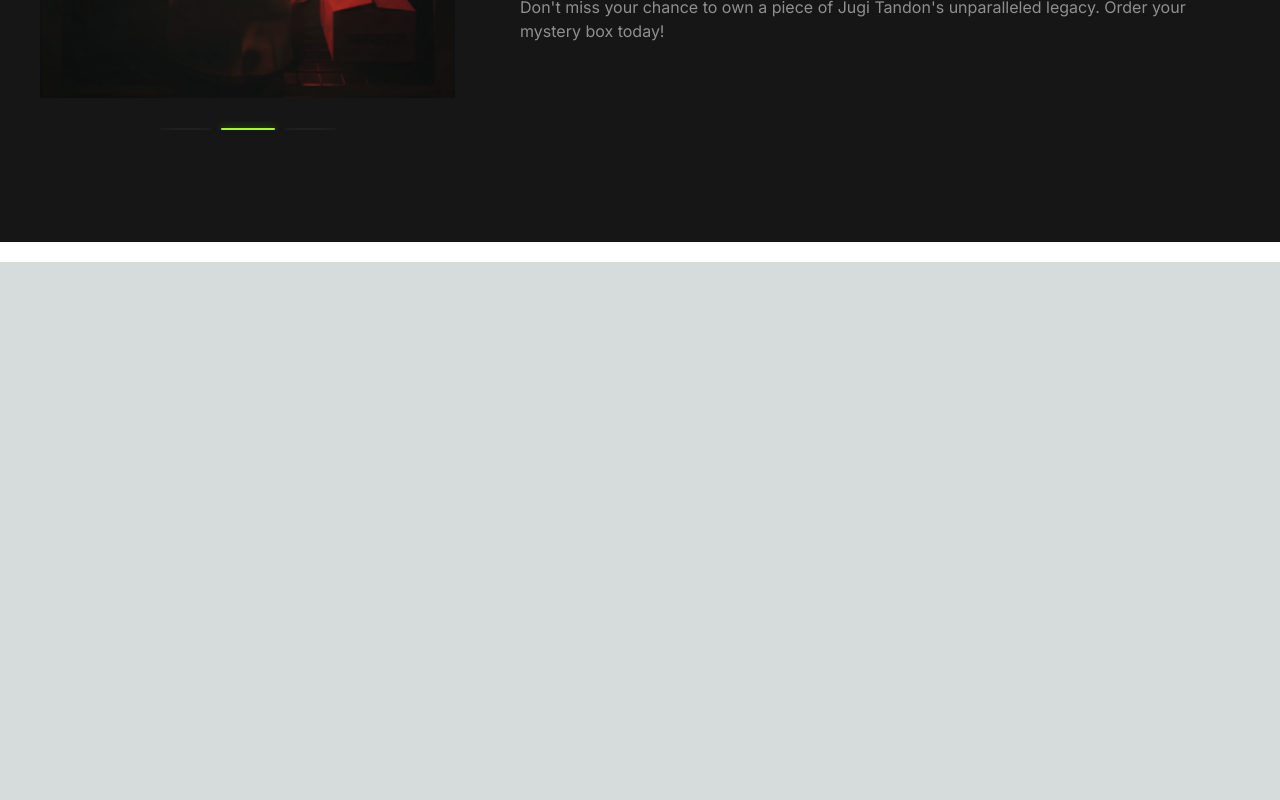
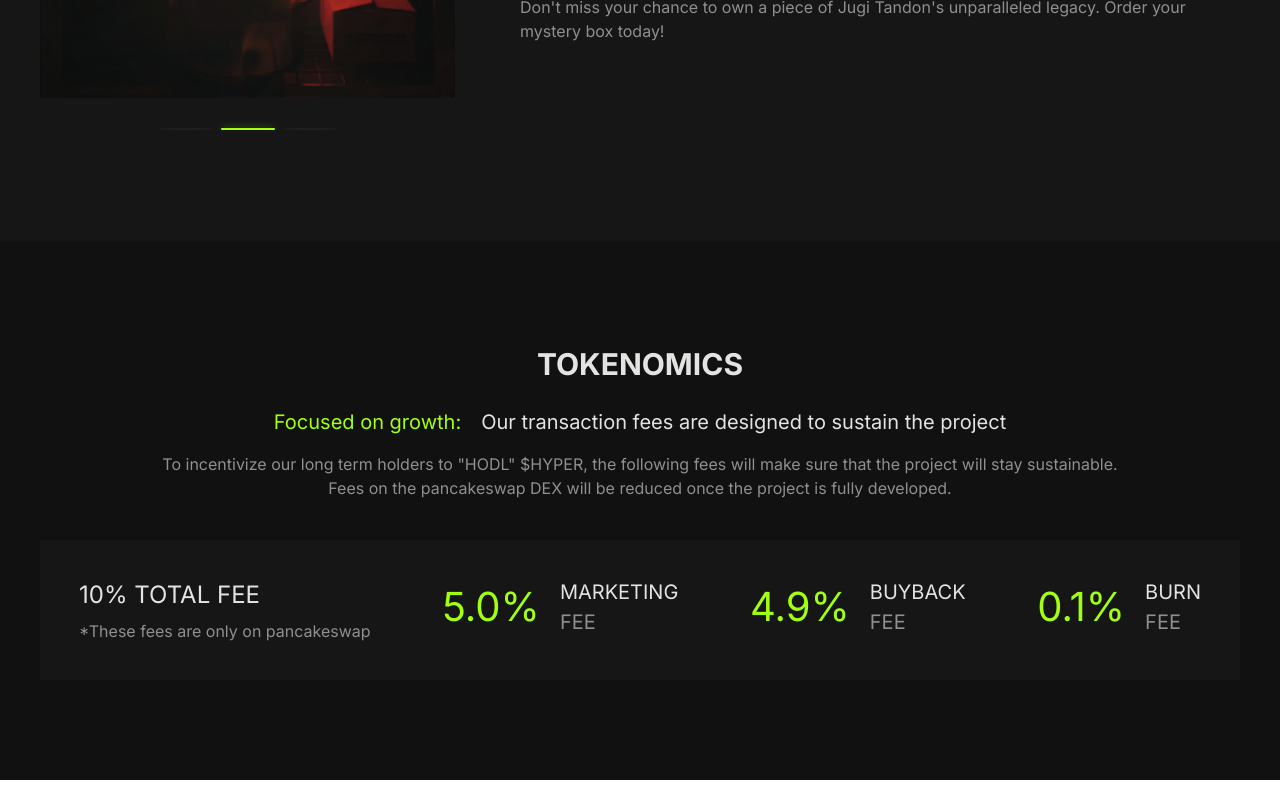
Before and after one commit to Cardoso-topdev/hyperchainx, a Next.js app: page / in a window 1280 px wide. Shown: the part 5253-6053 px from the top of the page. Before the commit the page ends 5515 px from the top, so only its background shows below. Built offline with nearby package versions, Linux system fonts and the light colour scheme.

Commit message:
complete TokenomicsSection component

```diff
--- /dev/null
+++ b/app/components/sections/TokenomicsSection.tsx
@@ -0,0 +1,48 @@
+import React from 'react';
+
+const TokenomicsSection = () => {
+  return (
+    <section className='bg-[#111] py-[100px]'>
+      <div className="max-w-[1200px] m-auto">
+        <div className="flex flex-col items-center">
+          <div className="text-pale text-[30px] font-bold">TOKENOMICS</div>
+          <div className="flex mt-[20px] gap-[20px]">
+            <div className="text-electric-lime text-[20px]">Focused on growth:</div>
+            <div className="text-pale text-[20px]">Our transaction fees are designed to sustain the project</div>
+          </div>
+          <div className="text-light-grey text-[16px] whitespace-pre-line text-center mt-[15px]">{`To incentivize our long term holders to "HODL" $HYPER, the following fees will make sure that the project will stay sustainable.
+          Fees on the pancakeswap DEX will be reduced once the project is fully developed.`}</div>
+          <div className="flex mt-[40px] px-[39px] py-[37px] justify-between w-full bg-dark">
+            <div>
+              <div className="text-pale text-[24px] mb-[6px]">10% TOTAL FEE</div>
+              <div className="text-light-grey text-[16px]">*These fees are only on pancakeswap</div>
+            </div>
+            <div className='flex gap-[20px]'>
+              <div className="text-electric text-[40px] text-electric-lime">5.0%</div>
+              <div>
+                <div className="text-pale text-[20px]">MARKETING</div>
+                <div className="text-light-grey text-[20px]">FEE</div>
+              </div>
+            </div>
+            <div className='flex gap-[20px]'>
+              <div className="text-electric text-[40px] text-electric-lime">4.9%</div>
+              <div>
+                <div className="text-pale text-[20px]">BUYBACK</div>
+                <div className="text-light-grey text-[20px]">FEE</div>
+              </div>
+            </div>
+            <div className='flex gap-[20px]'>
+              <div className="text-electric text-[40px] text-electric-lime">0.1%</div>
+              <div>
+                <div className="text-pale text-[20px]">BURN</div>
+                <div className="text-light-grey text-[20px]">FEE</div>
+              </div>
+            </div>
+          </div>
+        </div>
+      </div>
+    </section>
+  );
+};
+
+export default TokenomicsSection;
--- a/app/page.tsx
+++ b/app/page.tsx
@@ -8,6 +8,7 @@ import JugiTandonNFTsSection from "./components/sections/JugiTandonNFTsSection";
 import LandingHeroSection from "./components/sections/LandingHeroSection";
 import MultiChainSection from "./components/sections/MultiChainSection";
 import NFTMarketPlaceSection from "./components/sections/NFTMarketPlaceSection";
+import TokenomicsSection from "./components/sections/TokenomicsSection";
 
 export default function Home() {
   return (
@@ -21,6 +22,7 @@ export default function Home() {
       <HyperTronsNFTsSection />
       <DigitalArtMuseumSection />
       <JugiTandonNFTsSection />
+      <TokenomicsSection />
     </MainLayout>
   )
 }
```
